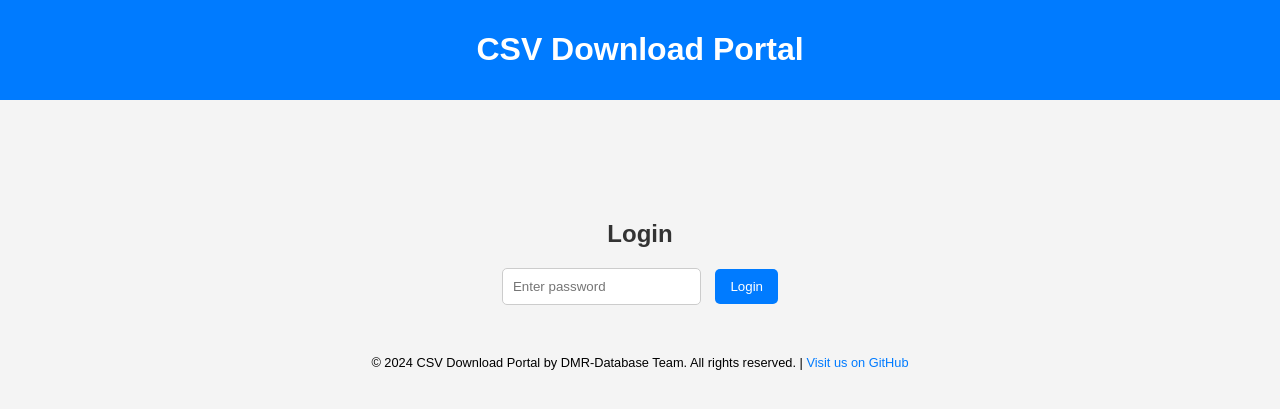
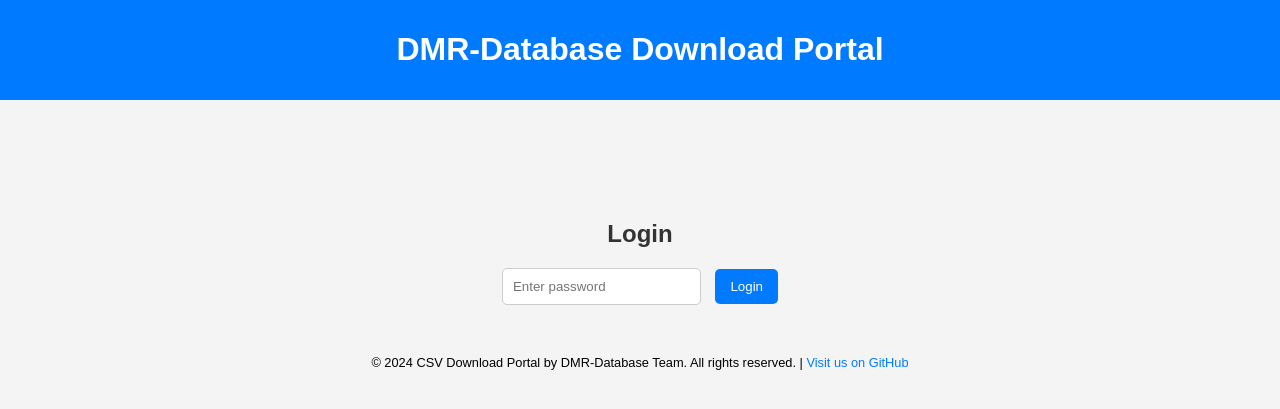
Before and after one commit to DMR-Database/dmr-database-frontend, a PHP site: page / in a window 1280 px wide. Shown: the top 409 px of the page. Run offline with PHP 8.4, Linux system fonts and the light colour scheme.

Commit message:
changed lot of things layout etc

```diff
--- a/index.php
+++ b/index.php
@@ -135,6 +135,48 @@ function process_to_anytone($csv_filename, $anytone_filename) {
     return true;
 }
 
+$table_hamvoip = 'hamvoip_data'; // New table name
+$columns_hamvoip = ['Extension', 'Callsign', 'Name']; // Columns for Hamvoip data
+
+// Function to export data from Hamvoip table to CSV
+function exportHamvoipDataToCSV($host, $user, $password, $database, $table, $columns, $output_file) {
+    // Establish database connection
+    $conn = new mysqli($host, $user, $password, $database);
+
+    // Check connection
+    if ($conn->connect_error) {
+        die("Connection failed: " . $conn->connect_error);
+    }
+
+    // SQL query to fetch data
+    $sql = "SELECT " . implode(', ', $columns) . " FROM $table";
+    $result = $conn->query($sql);
+
+    if ($result->num_rows > 0) {
+        // Open CSV file for writing
+        $csvFile = fopen($output_file, 'w');
+
+        // Write headers to the CSV file
+        fputcsv($csvFile, $columns);
+
+        // Fetch and write data rows to the CSV file
+        while ($row = $result->fetch_assoc()) {
+            fputcsv($csvFile, $row);
+        }
+
+        // Close CSV file handle
+        fclose($csvFile);
+
+        // Close database connection
+        $conn->close();
+
+        return true; // CSV file successfully generated
+    } else {
+        $conn->close();
+        return false; // No rows fetched
+    }
+}
+
 
 // Check which download button is clicked
 if (isset($_POST['download_all'])) {
@@ -238,6 +280,23 @@ if (isset($_POST['download_all'])) {
     } else {
         echo "Failed to generate CSV file or no data found.";
     }
+} elseif (isset($_POST['download_hamvoip'])) {
+    $output_file_hamvoip = 'hamvoip_export.csv';
+
+    // Generate CSV file for Hamvoip data
+    $csvGeneratedHamvoip = exportHamvoipDataToCSV($host, $user, $password, $database, $table_hamvoip, $columns_hamvoip, $output_file_hamvoip);
+
+    // If CSV file is generated, initiate download
+    if ($csvGeneratedHamvoip) {
+        // Set headers to force download
+        header('Content-Type: application/csv');
+        header('Content-Disposition: attachment; filename="' . basename($output_file_hamvoip) . '"');
+        header('Pragma: no-cache');
+        readfile($output_file_hamvoip); // Output file contents
+        exit;
+    } else {
+        echo "Failed to generate CSV file or no Hamvoip data found.";
+    }
 }
 ?>
 
@@ -245,7 +304,7 @@ if (isset($_POST['download_all'])) {
 <html lang="en">
 <head>
     <meta charset="UTF-8">
-    <title>CSV Download Portal</title>
+    <title>DMR-Database Download Portal</title>
     <style>
         body {
             font-family: Arial, sans-serif;
@@ -328,19 +387,27 @@ if (isset($_POST['download_all'])) {
             color: #007bff;
             text-decoration: none;
         }
+.button-container {
+    display: flex;
+    justify-content: center;
+}
+
+
+
     </style>
 </head>
 <body>
     <header>
-        <h1>CSV Download Portal</h1>
+        <h1>DMR-Database Download Portal</h1>
     </header>
     <nav>
         <a href="#home" onclick="showSection('home')">Home</a>
-        <a href="#download-all" onclick="showSection('download-all')">Download Full CSV</a>
-        <a href="#download-anytone" onclick="showSection('download-anytone')">Download Anytone CSV</a>
-        <a href="#download-dutch" onclick="showSection('download-dutch')">Download Dutch Database</a>
-        <a href="#download-filtered" onclick="showSection('download-filtered')">Download Filtered Database</a>
-        <a href="#download-pistar" onclick="showSection('download-pistar')">Download Pi-Star Database</a>
+        <a href="#download-all" onclick="showSection('download-all')">Full Database</a>
+        <a href="#download-anytone" onclick="showSection('download-anytone')">Anytone Full Database</a>
+        <a href="#download-dutch" onclick="showSection('download-dutch')">Dutch Database</a>
+        <a href="#download-filtered" onclick="showSection('download-filtered')">Filtered Database</a>
+        <a href="#download-pistar" onclick="showSection('download-pistar')">Pi-Star Database</a>
+        <a href="#download-hamvoip" onclick="showSection('download-hamvoip')">Hamvoip Database</a>
     </nav>
     <div class="container">
         <div id="home" class="section">
@@ -359,28 +426,28 @@ if (isset($_POST['download_all'])) {
         </div>
 
         <div id="download-all" class="section">
-            <h2>Generate and Download the Full CSV</h2>
+            <h2>Generate and Download the Full DMR-Database</h2>
             <form action="" method="post">
-                <button type="submit" name="download_all">Download CSV</button>
+                <button type="submit" name="download_all">Download Full CSV</button>
             </form>
         </div>
 
         <div id="download-anytone" class="section">
-            <h2>Generate and Download the Full Database for Anytone</h2>
+            <h2>Generate and Download the Full DMR-Database for Anytone</h2>
             <form action="" method="post">
-                <button type="submit" name="download_all_anytone">Download CSV (Anytone)</button>
+                <button type="submit" name="download_all_anytone">Download Full CSV for Anytone</button>
             </form>
         </div>
 
         <div id="download-dutch" class="section">
-            <h2>Generate and Download Dutch Database for Anytone</h2>
+            <h2>Generate and Download Dutch DMR-Database for Anytone</h2>
             <form action="" method="post">
-                <button type="submit" name="download_dutch">Download Dutch Database (Anytone)</button>
+                <button type="submit" name="download_dutch">Download Dutch CSV for Anytone</button>
             </form>
         </div>
 
         <div id="download-filtered" class="section">
-            <h2>Generate and Download Filtered Database for Anytone</h2>
+            <h2>Generate and Download Filtered DMR-Database for Anytone</h2>
             <form action="" method="post">
                 <label for="filter">Select Country</label>
                 <select name="filter" id="filter">
@@ -576,15 +643,35 @@ if (isset($_POST['download_all'])) {
                     <option value="645">Zambia 645</option>
                     <option value="648">Zimbabwe 648</option>
                 </select>
-                <button type="submit" name="download_filtered">Download Filtered Database (Anytone)</button>
+                <button type="submit" name="download_filtered">Download Filtered CSV for Anytone</button>
             </form>
         </div>
         <div id="download-pistar" class="section">
             <h2>Generate and Download the Pi-Star CSV</h2>
             <form action="" method="post">
-                <button type="submit" name="download_pistar">Download CSV</button>
+                <button type="submit" name="download_pistar">Download DMR-Database for Pi-Star (not done yet)</button>
             </form>
         </div>
+
+
+<div id="download-hamvoip" class="section">
+    <h2>Generate and Download Hamvoip Extension Database</h2>
+    <div class="button-container">
+        <form action="" method="post">
+            <div class="column">
+                <button class="download-btn" type="submit" name="download_hamvoip">Download Hamvoip CSV (All Users)</button>
+                <button class="download-btn" type="submit" name="download_cisco">Download Hamvoip XML (Cisco na)</button>
+                <button class="download-btn" type="submit" name="download_dapnet">Download Hamvoip CSV (Dapnet na)</button>
+            </div>
+            <div class="column">
+                <br><button class="download-btn" type="submit" name="download_other">Download Hamvoip CSV (Other na)</button>
+                <button class="download-btn" type="submit" name="download_fanvil">Download Hamvoip CSV (Fanvil na)</button>
+                <button class="download-btn" type="submit" name="download_yealink">Download Hamvoip CSV (Yealink na)</button>
+            </div>
+        </form>
+    </div>
+</div>
+
 
     </div>
 
```
